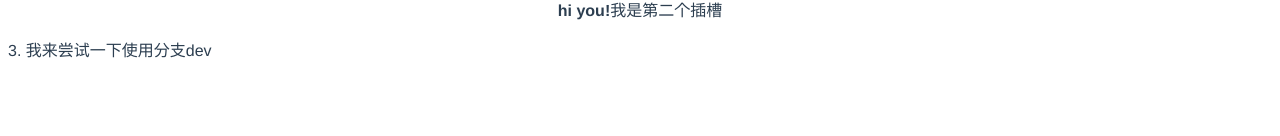
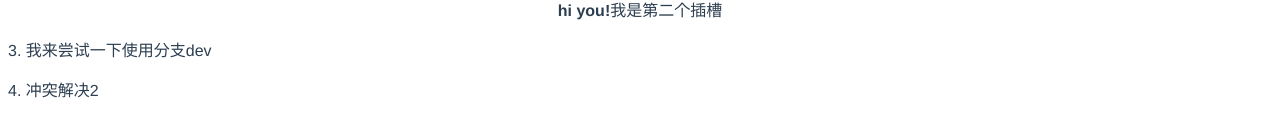
Before and after one commit to wenwen102/studyvue, a Vue app: page /#/template in a window 1280 px wide. Shown: the part 236-372 px from the top of the page. Built offline with nearby package versions, Linux system fonts and the light colour scheme.

Commit message:
冲突解决2

```diff
--- a/src/views/Template.vue
+++ b/src/views/Template.vue
@@ -11,6 +11,7 @@
     <slot-case>我是一个插槽</slot-case>
     <slot-case>我是第二个插槽</slot-case>
     <p>3. 我来尝试一下使用分支dev</p>
+    <p>4. 冲突解决2</p>
   </div>
 </template>
 
```
